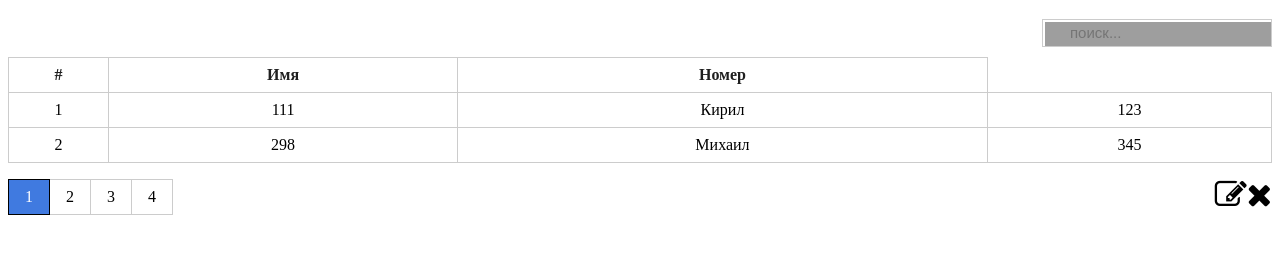
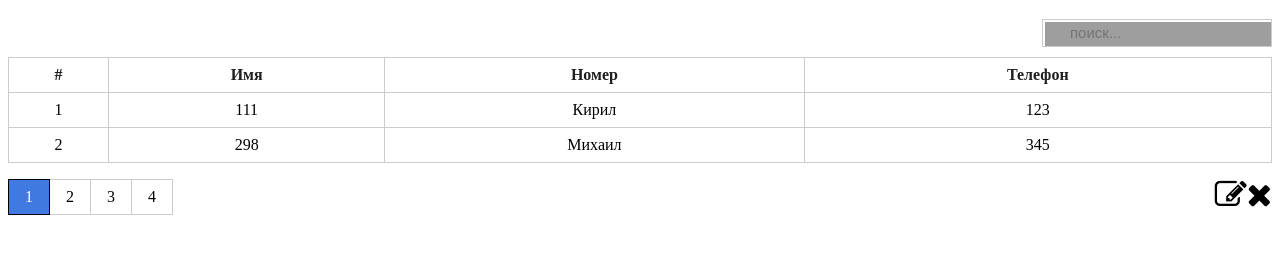
Before and after one commit to flutman/flutTable, a plain HTML site: page index.html in a window 1280 px wide. Shown: the part 61-314 px from the top of the page. Drawn offline with Linux system fonts and the light colour scheme; grey boxes are pictures that could not be loaded.

Commit message:
add README and fix issue with default params

```diff
--- a/index.html
+++ b/index.html
@@ -15,7 +15,7 @@
 $(function() {
     $("#myFlutTable").flutTable({
         tableTitle: "Контакты",
-        columnName: ["Имя","Номер"],
+        columnName: ["Имя","Номер","Телефон"],
         urlData: "data.json",
         pagination: 2,
         search: true,
```
Also changed, not shown: 1 other file.
